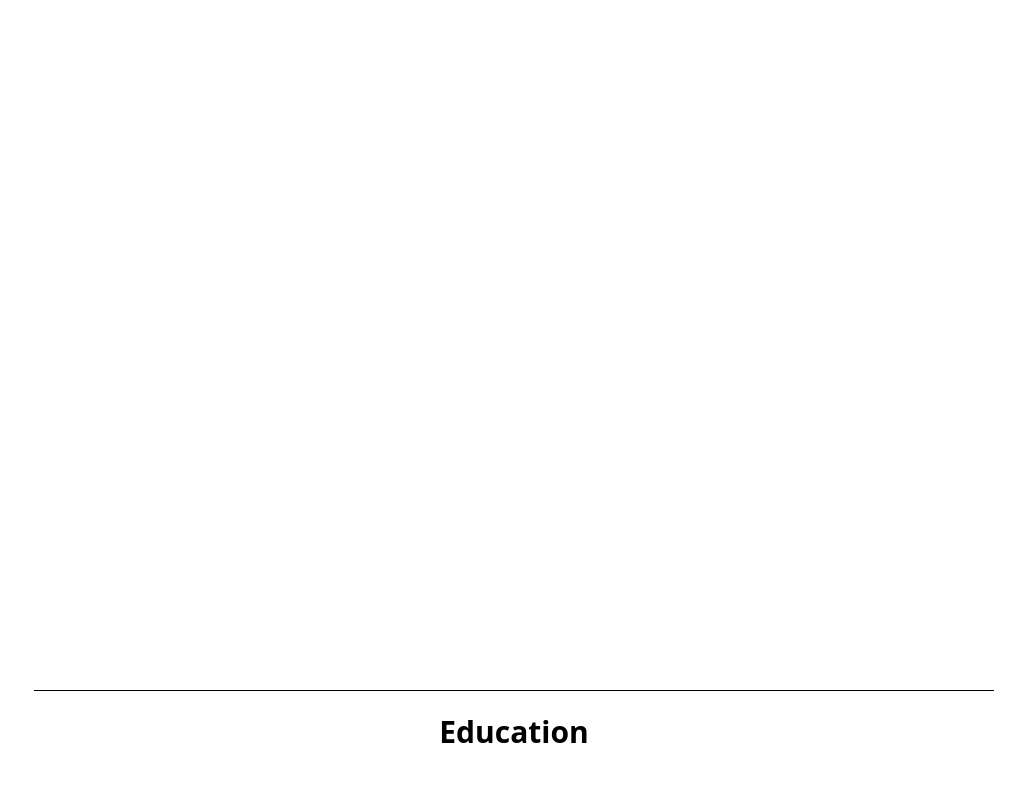
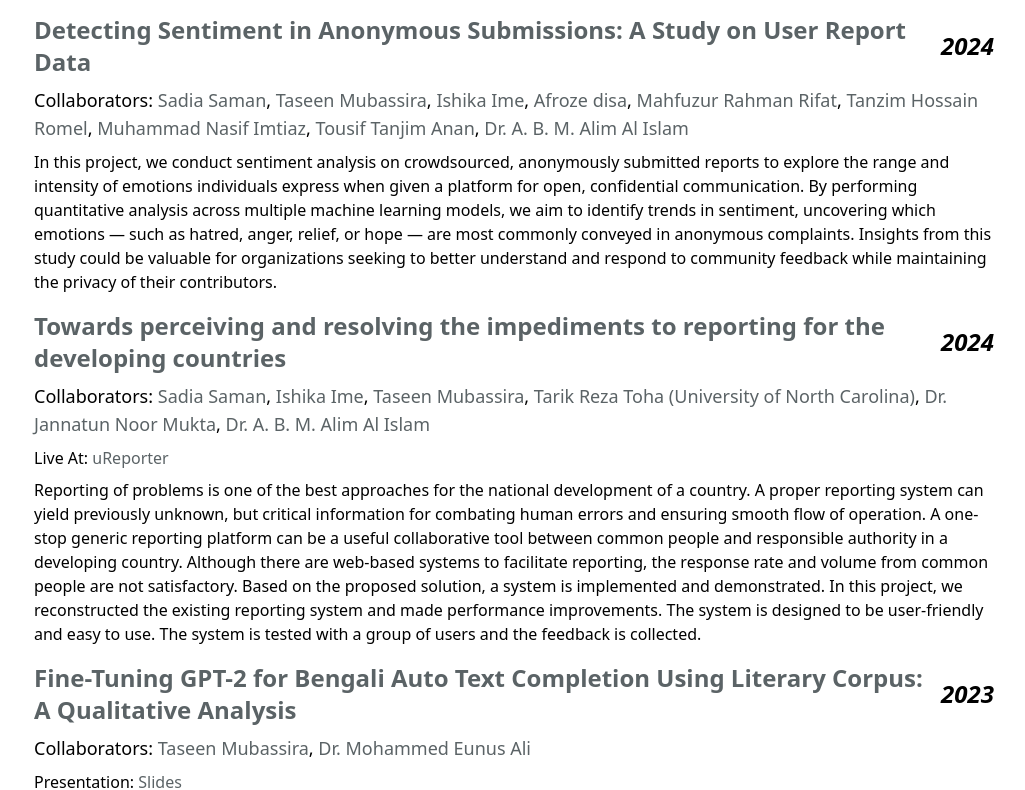
Before and after one commit to Moidda/moidda.github.io, a React (Create React App) app: page / in a window 1280 px wide. Shown: the part 1771-2561 px from the top of the page, without its empty margins (254-1279 px from the left). Built offline with nearby package versions, Linux system fonts and the light colour scheme.

Commit message:
Research Experience

```diff
--- a/src/components/common/Publication.js
+++ b/src/components/common/Publication.js
@@ -1,7 +1,7 @@
 import React from 'react';
 import URL from './Url';
 
-const Publication = ({ doi, title, year, collaborators, description, conference }) => {
+const Publication = ({ doi, title, year, collaborators, demo, description, conference }) => {
     return (
         <div className="text-left space-y-2 text-black mt-4">
             <h2 className="flex flex-row items-center justify-between gap-4 text-2xl font-bold">
@@ -27,6 +27,12 @@ const Publication = ({ doi, title, year, collaborators, description, conference
                 )
             }
 
+            { demo &&
+                <p className='text-left'>
+                    {demo.title}: <URL url={demo.url} text={demo.text} />
+                </p>
+            }
+
             <p>{description}</p>
 
             {
--- a/src/components/sections/Publications.js
+++ b/src/components/sections/Publications.js
@@ -6,7 +6,7 @@ import Publication from '../common/Publication';
 
 const Publications = () => {
   return (
-    <div className="min-h-screen">
+    <div className="min-h-screen mb-6 mt-6">
       <SectionTitle title={SECTIONS.PUBLICATIONS.title} id={SECTIONS.PUBLICATIONS.id} />
 
       <Publication
--- a/src/components/sections/ResearchExperience.js
+++ b/src/components/sections/ResearchExperience.js
@@ -1,14 +1,70 @@
 import React from 'react';
 import SectionTitle from '../common/SectionTitle';
 import { SECTIONS } from '../../constants/Sections';
+import Publication from '../common/Publication';
+import URL from '../common/Url';
+import { PEOPLE } from '../../constants/People';
+import { URLS } from '../../constants/Urls';
 
 const ResearchExperience = () => {
   return (
-    <div id="research-experience" className="min-h-screen">
+    <div className="min-h-screen mb-6">
       <SectionTitle title={SECTIONS.RESEARCH_EXPERIENCE.title} id={SECTIONS.RESEARCH_EXPERIENCE.id} />
+
+      <Publication
+        doi="#"
+        title="Detecting Sentiment in Anonymous Submissions: A Study on User Report Data"
+        year="2024"
+        collaborators={[
+          { name: PEOPLE.SADIA_SAMAN.full_name },
+          { name: PEOPLE.TASEEN_MUBASSIRA.full_name, url: PEOPLE.TASEEN_MUBASSIRA.url },
+          { name: PEOPLE.ISHIKA_IME.full_name, url: PEOPLE.ISHIKA_IME.url },
+          { name: PEOPLE.DISHA.full_name },
+          { name: PEOPLE.RIFAT.full_name },
+          { name: PEOPLE.ROMEL.full_name },
+          { name: PEOPLE.MUHAMMAD_NASIF_IMTIAZ.full_name },
+          { name: PEOPLE.ANAN.full_name },
+          { name: PEOPLE.A_B_M_ALIM_AL_ISLAM.full_name, url: PEOPLE.A_B_M_ALIM_AL_ISLAM.url }
+        ]}
+        description="In this project, we conduct sentiment analysis on crowdsourced, anonymously submitted reports to explore the range and intensity of emotions individuals express when given a platform for open, confidential communication. By performing quantitative analysis across multiple machine learning models, we aim to identify trends in sentiment, uncovering which emotions — such as hatred, anger, relief, or hope — are most commonly conveyed in anonymous complaints. Insights from this study could be valuable for organizations seeking to better understand and respond to community feedback while maintaining the privacy of their contributors."
+      />
+
+      <Publication
+        doi="10.1109/NSYSS2.2017.8267790"
+        title="Towards perceiving and resolving the impediments to reporting for the developing countries"
+        year="2024"
+        collaborators={[
+          { name: PEOPLE.SADIA_SAMAN.full_name },
+          { name: PEOPLE.ISHIKA_IME.full_name, url: PEOPLE.ISHIKA_IME.url },
+          { name: PEOPLE.TASEEN_MUBASSIRA.full_name, url: PEOPLE.TASEEN_MUBASSIRA.url },
+          { name: PEOPLE.TARIK_REZA_TOHA.full_name + ' (' + PEOPLE.TARIK_REZA_TOHA.institution + ')', url: PEOPLE.TARIK_REZA_TOHA.url },
+          { name: PEOPLE.JANNATUN_NOOR_MUKTA.full_name, url: PEOPLE.JANNATUN_NOOR_MUKTA.url },
+          { name: PEOPLE.A_B_M_ALIM_AL_ISLAM.full_name, url: PEOPLE.A_B_M_ALIM_AL_ISLAM.url }
+        ]}
+        demo={{
+          title: "Live At",
+          url: "https://ureporter.cse.buet.ac.bd/",
+          text: "uReporter"
+        }}
+        description="Reporting of problems is one of the best approaches for the national development of a country. A proper reporting system can yield previously unknown, but critical information for combating human errors and ensuring smooth flow of operation. A one-stop generic reporting platform can be a useful collaborative tool between common people and responsible authority in a developing country. Although there are web-based systems to facilitate reporting, the response rate and volume from common people are not satisfactory. Based on the proposed solution, a system is implemented and demonstrated. In this project, we reconstructed the existing reporting system and made performance improvements. The system is designed to be user-friendly and easy to use. The system is tested with a group of users and the feedback is collected."
+      />
+
+      <Publication
+        doi="#"
+        title="Fine-Tuning GPT-2 for Bengali Auto Text Completion Using Literary Corpus: A Qualitative Analysis"
+        year="2023"
+        collaborators={[
+          { name: PEOPLE.TASEEN_MUBASSIRA.full_name, url: PEOPLE.TASEEN_MUBASSIRA.url },
+          { name: PEOPLE.MOHAMMED_EUNUS_ALI.full_name, url: PEOPLE.MOHAMMED_EUNUS_ALI.url },
+        ]}
+        demo={{
+          title: 'Presentation',
+          url: URLS.FINE_TUNING_GPT_2,
+          text: 'Slides'
+        }}
+        description="In this project, we employ a GPT-2 model pre-trained on a Bengali newspaper corpus to perform auto-text completion in Bengali, with a focus on enhancing the model's literary sensitivity. To achieve this, we fine-tune the model with literary corpus, which includes classic and contemporary Bengali literature, to introduce diverse language styles, cultural nuances, and creative expressions not typically found in journalistic content"
+      />
     </div>
-
-
   );
 };
 
--- /dev/null
+++ b/src/constants/People.js
@@ -0,0 +1,114 @@
+export const PEOPLE = {
+    TASEEN_MUBASSIRA: {
+        id: 'taseen mubassira',
+        first_name: 'Taseen',
+        last_name: 'Mubassira',
+        full_name: 'Taseen Mubassira',
+        url: 'https://scholar.google.com/citations?user=1yrkvxIAAAAJ&hl=en',
+        institution: 'BUET'
+    },
+    SADIA_SHARMIN: {
+        id: 'sadia sharmin',
+        first_name: 'Dr. Sadia',
+        last_name: 'Sharmin',
+        full_name: 'Dr. Sadia Sharmin',
+        url: 'https://cse.buet.ac.bd/faculty/faculty_detail/sadia',
+        institution: 'BUET'
+    },
+    JANNATUN_NOOR_MUKTA: {
+        id: 'jannatun noor mukta',
+        first_name: 'Dr. Jannatun Noor',
+        last_name: 'Mukta',
+        full_name: 'Dr. Jannatun Noor Mukta',
+        url: 'https://www.bracu.ac.bd/about/people/jannatun-noor-mukta',
+        institution: 'BRACU'
+    },
+    A_B_M_ALIM_AL_ISLAM: {
+        id: 'a b m alim al islam',
+        first_name: 'Dr. A. B. M. Alim',
+        last_name: 'Al Islam',
+        full_name: 'Dr. A. B. M. Alim Al Islam',
+        url: 'https://sites.google.com/site/abmalimalislam/home',
+        institution: 'BUET'
+    },
+    MUHAMMAD_NASIF_IMTIAZ: {
+        id: 'muhammad nasif imtiaz',
+        first_name: 'Muhammad Nasif',
+        last_name: 'Imtiaz',
+        full_name: 'Muhammad Nasif Imtiaz',
+        url: '',
+        institution: 'BUET'
+    },
+    TARIK_REZA_TOHA: {
+        id: 'tarik reza toha',
+        first_name: 'Tarik Reza',
+        last_name: 'Toha',
+        full_name: 'Tarik Reza Toha',
+        url: 'https://sites.google.com/view/tarik-toha-12/',
+        institution: 'University of North Carolina'
+    },
+    SADIA_SAMAN: {
+        id: 'sadia saman',
+        first_name: 'Sadia',
+        last_name: 'Saman',
+        full_name: 'Sadia Saman',
+        url: '',
+        institution: 'BUET'
+    },
+    ISHIKA_IME: {
+        id: 'ishika ime',
+        first_name: 'Ishika',
+        last_name: 'Ime',
+        full_name: 'Ishika Ime',
+        url: 'https://ishikaime.github.io/',
+        institution: 'BUET'
+    },
+    DISHA: {
+        id: 'disha',
+        first_name: 'Afroze',
+        last_name: 'Disa',
+        full_name: 'Afroze disa',
+        url: '',
+        institution: 'BUET'
+    },
+    RIFAT: {
+        id: 'rifat',
+        first_name: 'Mahfuzur Rahman',
+        last_name: 'Rifat',
+        full_name: 'Mahfuzur Rahman Rifat',
+        url: '',
+        institution: 'BUET'
+    },
+    ROMEL: {
+        id: 'romel',
+        first_name: 'Tanzim Hossain',
+        last_name: 'Romel',
+        full_name: 'Tanzim Hossain Romel',
+        url: '',
+        institution: 'BUET'
+    },
+    NASIF: {
+        id: 'nasif',
+        first_name: 'Muhammad Nasif',
+        last_name: 'Imtiaz',
+        full_name: 'Muhammad Nasif Imtiaz',
+        url: '',
+        institution: 'BUET'
+    },
+    ANAN: {
+        id: 'anan',
+        first_name: 'Tousif Tanjim',
+        last_name: 'Anan',
+        full_name: 'Tousif Tanjim Anan',
+        url: '',
+        institution: 'BUET'
+    },
+    MOHAMMED_EUNUS_ALI: {
+        id: 'mohammed eunus ali',
+        first_name: 'Dr. Mohammed Eunus',
+        last_name: 'Ali',
+        full_name: 'Dr. Mohammed Eunus Ali',
+        url: 'https://sites.google.com/site/mohammedeunusali/',
+        institution: 'BUET'
+    }
+};
--- a/src/constants/Urls.js
+++ b/src/constants/Urls.js
@@ -3,10 +3,11 @@ const getPublicPath = (path) => {
 };
 
 export const URLS = {
-    GITHUB:   'https://github.com/Moidda',
-    LINKEDIN: 'https://www.linkedin.com/in/moidda/',
-    EMAIL:    'mailto:mhasan912@gmail.com',
-    SCHOLAR:  'https://scholar.google.com/citations?user=vLUwJAUAAAAJ&hl=en',
-    CV:        encodeURI(getPublicPath('/pdf/Mehedi Hasan - CV.pdf')),
-    PROFILE:   encodeURI(getPublicPath('/images/profile.jpg'))
+    GITHUB:           'https://github.com/Moidda',
+    LINKEDIN:         'https://www.linkedin.com/in/moidda/',
+    EMAIL:            'mailto:mhasan912@gmail.com',
+    SCHOLAR:          'https://scholar.google.com/citations?user=vLUwJAUAAAAJ&hl=en',
+    CV:                encodeURI(getPublicPath('/pdf/Mehedi Hasan - CV.pdf')),
+    PROFILE:           encodeURI(getPublicPath('/images/profile.jpg')),
+    FINE_TUNING_GPT_2: encodeURI(getPublicPath('/pdf/Fine-Tuning GPT-2 for Bengali Auto Text Completion Using Literary Corpus_ A Qualitative Analysis.pdf'))
 };
```
Also changed, not shown: 1 other file (tests, documents, lock files or other folders).
